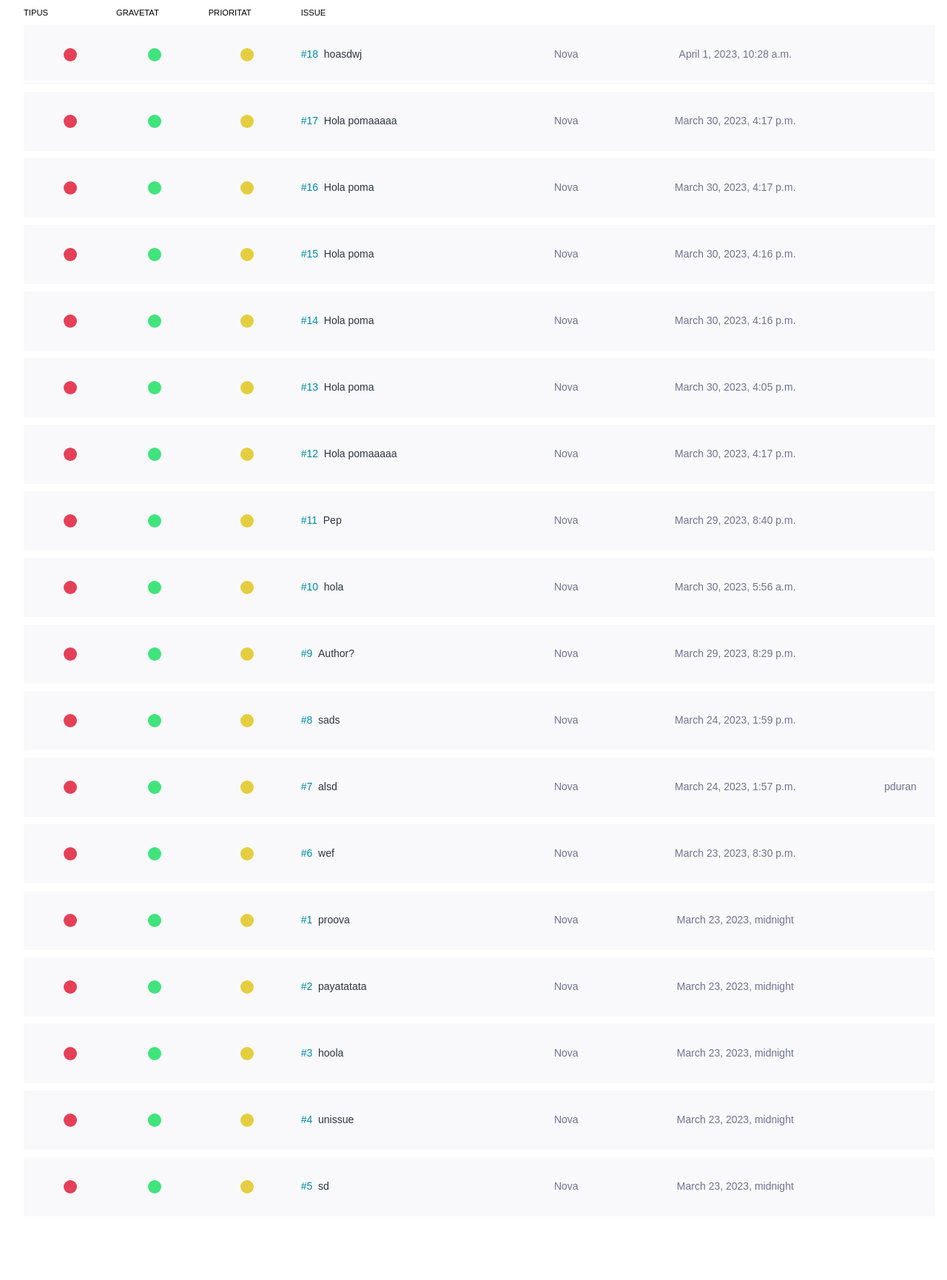
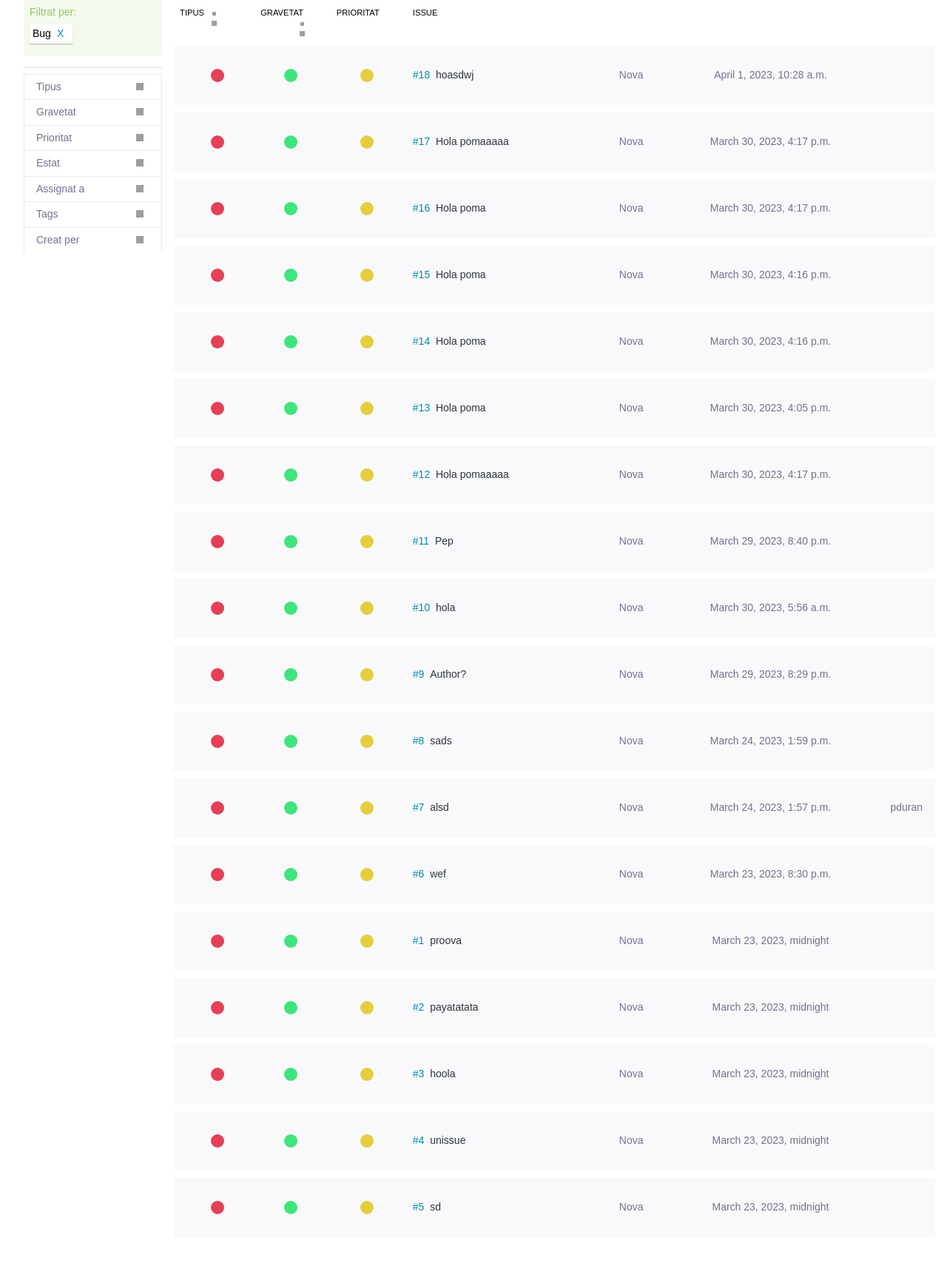
Before and after one commit to issuePeople/serverSide, a Django app: page /issues/?tipus=B in a window 1280 px wide. Shown: the part 124-1854 px from the top of the page at 74% size. Before the commit the page ends 1737 px from the top, so only its background shows below. Run offline with Django 4.2, Linux system fonts and the light colour scheme; data comes from the database, SQL or seed files in the repository; both versions use the stored data as it was after the commit; some web fonts are replaced; grey boxes are pictures that could not be loaded.

Commit message:
modificar bottons filtre

```diff
--- a/issues/templates/issue_list.html
+++ b/issues/templates/issue_list.html
@@ -2,6 +2,8 @@
 {% extends 'base.html' %}
 
 {% block content %}
+
+
 
 <div class="master" style>
     <div class = "wrapper issues lightbox-generic-form">
@@ -37,20 +39,25 @@
             </div>
             <div class="issue-container">
 
-                <sidebar class="filters-bar" id="filtres" style="display:none" >
+                <sidebar class="filters-bar" id="filtres"  >
                     <div>
                         <div class="filters-step-cat">
-                            <div class="filters-advanced">
-                                <div class="filters-advanced-form">
-                                    <div class="custom-radio"></div>
-                                    <div class="custom-radio"></div>
-                                </div>
-                            </div>
+
                             <div class="filters-cat">
                                 <div class="filters-applied">
                                     <div class="filters-included">
                                         <div class="filters-title">Filtrat per:</div>
-                                        <div class="filters-wrapper"></div>
+                                        <div class="filters-wrapper">
+                                            {%for key,value in TTipus%}
+                                            {% if "tipus=" in request.get_full_path and key in request.get_full_path%}
+                                            <div class="single-applied-filter ng-animate-disabled include" id="bug_select">
+
+                                                    <div class="name">{{value}}</div>
+                                                    <a href="?tipus=" class="name"onclick="filtrat('bug')">X</a>
+                                            </div>
+                                            {%endif%}
+                                            {%endfor%}
+                                        </div>
                                     </div>
                                 </div>
                                 <ul>
@@ -74,16 +81,38 @@
                                         </button>
                                         <div class="filter-list" style="display:none"  name="tanca"  id="filtre_tipus" style="display:flex ; flex-direction: column";>
                                             <div>
-                                                <button class="single-filter single-filter-type-general"style="border-color: rgb(228, 64, 87); width:100%">
-                                                    <span class="name" >Bug</span>
+                                                {%for key,value in TTipus%}
+                                                <button class="single-filter single-filter-type-general"style="border-color: rgb(228, 64, 87); width:100%" >
 
+                                                    {% if request.get_full_path != "/issues/" %}
+                                                        <a href="{{request.get_full_path}}&tipus={{key}}" class="name">{{value}}</a>
+                                                    {%else%}
+                                                    <a href="?tipus={{key}}"class="name">{{value}}</a>
+                                                    {%endif%}
                                                     <span class="number"></span>
+
                                                 </button>
+                                                {%endfor%}
+
                                                 <button class="single-filter single-filter-type-general" style="border-color: rgb(81, 120, 211)">
-                                                    <span class="name">Pregunta</span>
+
+                                                    {% if request.get_full_path != "/issues/" %}
+
+                                                        <a href="{{request.get_full_path}}&tipus=P" class="name">Pregunta</a>
+                                                    {%else%}
+                                                    <a href="?tipus=P" class="name">Pregunta</a>
+                                                    {%endif%}
+
+
                                                 </button>
                                                 <button class="single-filter single-filter-type-general" style="border-color: rgb(64, 228, 206)">
-                                                    <span class="name" >Millora</span>
+
+                                                    {% if request.get_full_path != "/issues/" %}
+
+                                                    <a href="{{request.get_full_path}}&tipus=M" class="name">Millora</a>
+                                                {%else%}
+                                                <a href="?tipus=M"class="name">Millora</a>
+                                                {%endif%}
                                                 </button>
                                             </div>
                                         </div>
@@ -278,12 +307,31 @@
                 <div class="issue-page"style="width: 100%;">
                    <table class="issues-table" style="width: 100%;border-collapse:separate; border-spacing: 0 10px;">
                         <tr class="row title">
-                            <td class="level-field">
-                                <span class="wide">Tipus</span>
+                            <td class="level-field" style="display:flex">
+                                <span >Tipus</span>
+                                    <div style="display:flex;flex-direction: column; padding-left: 10px; align-items: center;">
+                                    <a href="?order_by=tipus" class="name">
+                                        <img src="   https://cdn-icons-png.flaticon.com/512/130/130906.png " width="5" height="5" alt="" title="" class="img-small">
+                                    </a>
+                                    <a href="?order_by=-tipus" class="name">
+                                        <img src="   https://cdn-icons-png.flaticon.com/512/2985/2985150.png " width="7" height="7" alt="" title="" class="img-small">
+                                    </a>
+                                </div>
+
 
                             </td>
                             <td class="level-field">
-                                <span class="wide">Gravetat</span>
+                                <div>
+                                <span >Gravetat</span>
+                                <div style="display:flex;flex-direction: column; padding-left: 10px; align-items: center;">
+                                    <a href="?order_by=gravetat" class="name">
+                                        <img src="   https://cdn-icons-png.flaticon.com/512/130/130906.png " width="5" height="5" alt="" title="" class="img-small">
+                                    </a>
+                                    <a href="?order_by=-gravetat" class="name">
+                                        <img src="   https://cdn-icons-png.flaticon.com/512/2985/2985150.png " width="7" height="7" alt="" title="" class="img-small">
+                                    </a>
+                                </div>
+                                </div>
                             </td>
                             <td class="level-field">
                                 <span class="wide">Prioritat</span>
@@ -340,10 +388,11 @@
                                 <td class="subject" style="text-align: center;
                                 vertical-align: middle;">
 
-                                    <a href="/issues/{{issue.id}}" >
+                                    <a href="/issues/{{issue.id}}/edit" >
                                         <span classe="issue-text" style="display: inline-flex;">
                                             <span class="issue-ref">#{{issue.id}}</span>
                                             <span class="issue-subject">{{issue.subject}}</span>
+
                                         </span>
 
                                     </a>
@@ -366,6 +415,7 @@
                                 <td class="modified-field" style="text-align: center;
                                 vertical-align: middle;">
                                     <span>{{issue.dataModificacio}}</span>
+
                                 </td>
 
                                 <td class="assigned-field" style="text-align: center;
@@ -384,6 +434,23 @@
 
 
     <script type="text/javascript">
+
+
+       /* function filtrat(param){
+            var x = document.getElementById(param);
+            var y = document.getElementById(param+'_select')
+            console.log(x);
+            console.log(y);
+
+            if (x.style.display === "none") {
+                x.style.display = "block";
+                y.style.display ="none";
+            } else {
+                x.style.display = "none";
+                y.style.display = "block";
+
+  }
+        }*/
         function myFunction() {
   var x = document.getElementById("filtres");
   if (x.style.display === "none") {
@@ -395,17 +462,17 @@
 }
 
 function tanca_tot(param1){
-    var tanca = document.getElementsByName("tanca"); //divsToHide is an array
+    var tanca = document.getElementsByName("tanca");
     for(var i = 0; i < tanca.length; i++){
         if(tanca[i].id != param1)
-        tanca[i].style.display= "none"; // or
-        //divsToHide[i].style.display = "none"; // depending on what you're doing
+        tanca[i].style.display= "none";
+
     }
     var obre = document.getElementsByName("obre");
     for(var i = 0; i < obre.length; i++){
         if(obre[i].id != param1)
-        obre[i].style.display= "flex"; // or
-        //divsToHide[i].style.display = "none"; // depending on what you're doing
+        obre[i].style.display= "flex";
+
     }
 }
 
```
Also changed, not shown: db.sqlite3.
